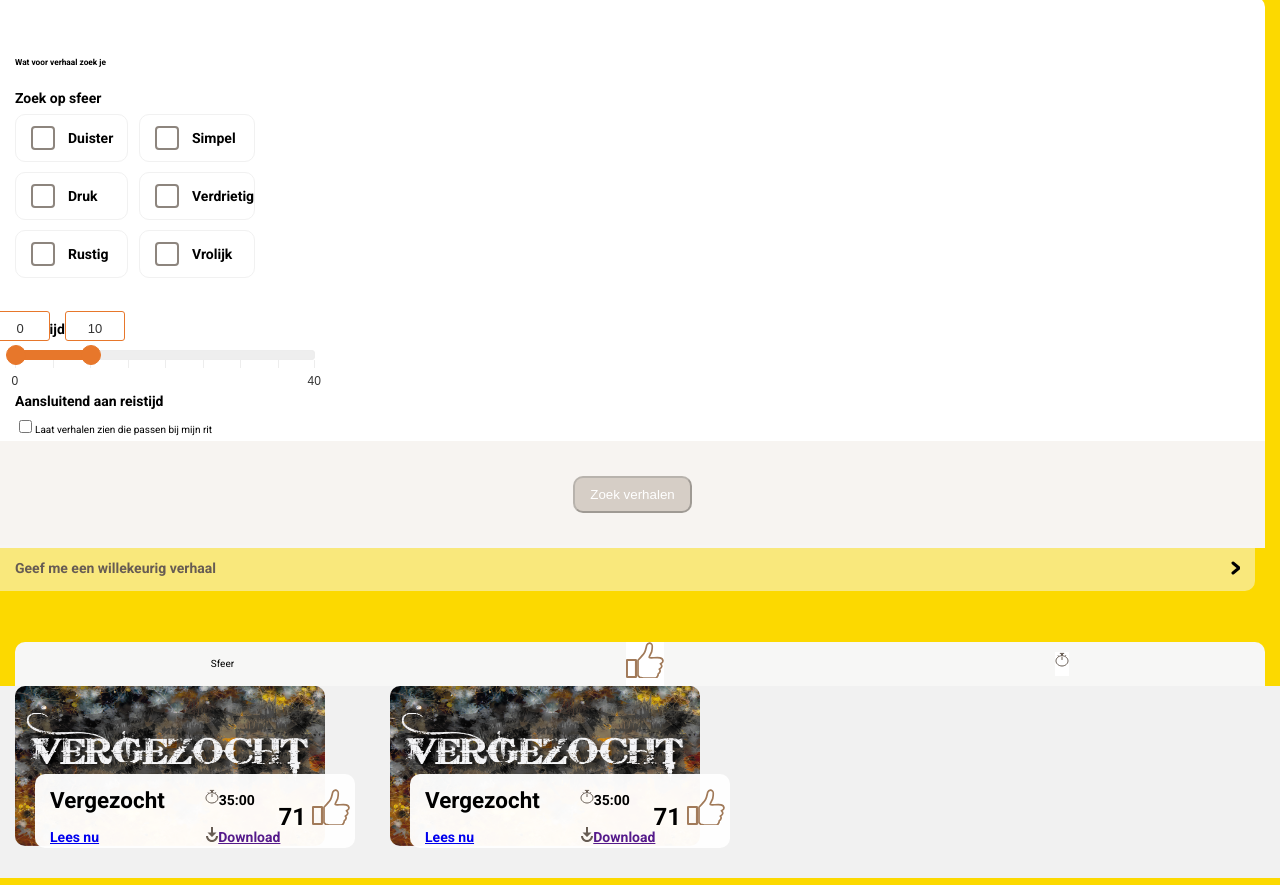
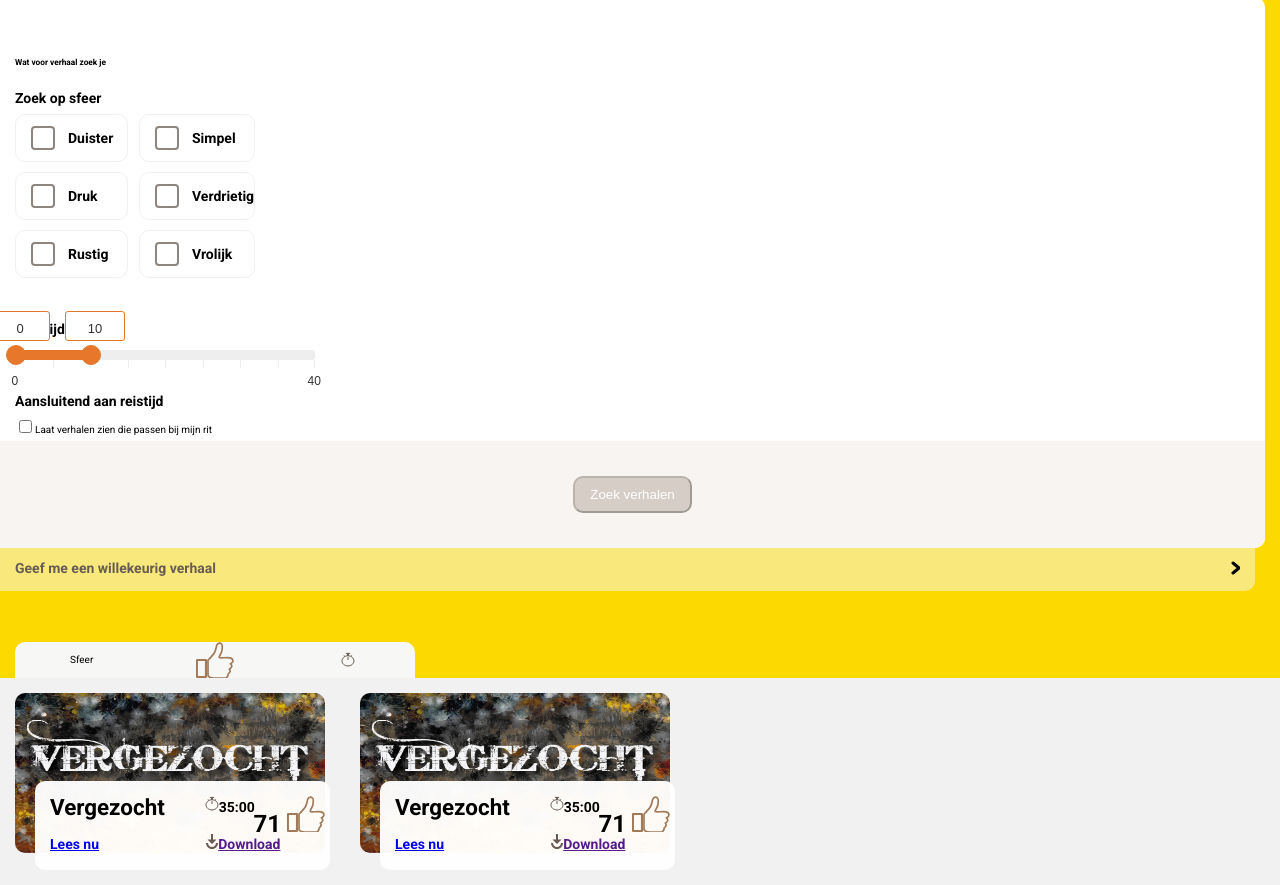
Before and after one commit to Mokerstier/U-ov, a plain HTML site: page resultaten.html in a window 1280 px wide. Shown: the part 43-928 px from the top of the page. Drawn offline with Linux system fonts and the light colour scheme.

Commit message:
Add files via upload

```diff
--- a/resultaten.html
+++ b/resultaten.html
@@ -52,10 +52,10 @@
     <section class="random"><a href="resultaten.html">Geef me een willekeurig verhaal <img src="img/icon/arrow/right.svg" alt="pijl naar rechts"></a></section>
     <form id="sort" action="#">
 
-            <input type="radio" name="sorteer" id="sfeer" value="Sfeer" >
+            <input type="radio" name="sorteer" id="sfeer" >
             <label for="sfeer">Sfeer</label>
 
-            <input type="radio" checked name="sorteer" id="duimpjes">
+            <input type="radio"  name="sorteer" id="duimpjes">
             <label for="duimpjes"><img src="img/icon/thumbs-up.svg" alt="meeste stemmen"></label>
 
             <input type="radio" name="sorteer" id="leesduur">
--- a/style.css
+++ b/style.css
@@ -70,10 +70,7 @@ h5{
     cursor: pointer;
 }
 /*======Zoek een verhaal===== */
-section{
-    background-color: ;
 
-}
 
 section>a{
     display: flex;
@@ -149,6 +146,7 @@ form:first-of-type{
 
 }
 form.index{
+    display: none;
     height: 0;
     overflow: hidden;
     opacity: 0;
@@ -254,6 +252,7 @@ tutorial van https://codersblock.com/blog/checkbox-trickery-with-css/ =======*/
 
 input:checked+label {
     transition: background-color .2s;
+
     background-color: #F1F1F1;
 }
 
@@ -282,6 +281,7 @@ input:checked+label::before {
 
 #klik[type=checkbox]:checked~form{
     position: absolute;
+    display: block;
     opacity: 1;
     top: 0;
     left: 0;
@@ -297,6 +297,7 @@ form footer:first-of-type{
     justify-content: center;
     padding: 35px 0;
     background-color: #F7F4F1;
+    border-bottom-right-radius: 10px;
 }
 /*Button Formulier */
 #zoek {
@@ -316,6 +317,7 @@ form footer:first-of-type{
 
 /*========Sorteer======*/
 #sort{
+    max-width: 40em;
     background-color: #f7f7f6;
     margin-top: 3rem;
     margin-left: 15px;
@@ -327,18 +329,23 @@ form footer:first-of-type{
     border-top-right-radius: 10px;
 }
 #sort input{
+
     position: absolute;
     left: -99999px;
 }
-#sort label{
+form>label{
+    display: flex;
+    justify-content: center;
     background-color: #f7f7f6;
-    cursor: pointer;
+    width: 33%;
 }
-#sort input[type=radio]:checked~label{
+
+form input[type=radio]:checked+label{
     background-color: #FFFFFF;
 }
 /*======Resultaten======*/
 main{
+    padding-top: 1.5em;
     display: flex;
     flex-wrap: wrap;
     background-color: #f1f1f1;
@@ -350,7 +357,7 @@ article{
     flex-wrap: wrap;
     justify-content: space-between;
     height: 12rem;
-    max-width: 360px;
+    max-width: 100vw;
 }
 article h3{
     padding:0 ;
@@ -361,11 +368,12 @@ article header{
     background-color: rgba(255,255,255,.96);
     display: flex;
     flex-wrap: wrap;
-    margin-right: 20px;
+    margin-right: 1.5em;
     margin-left: 20px;
     border-radius: 10px;
     position: relative;
     bottom: 80px;
+    max-width: 330px;
 }
 article ul{
     display: flex;
@@ -386,6 +394,12 @@ article li{
     list-style: none;
     padding-right: 25px;
 }
+article li:nth-child(3){
+    padding-bottom: 15px;;
+}
+article li:nth-child(4){
+    padding-bottom: 15px;
+}
 article li:last-of-type{
     font-size: 2.4em;
     font-weight: 700;
@@ -394,10 +408,16 @@ article li:last-of-type{
     top: 0;
 }
 article footer{
-    margin-right: 20px;
+    margin-right: 2em;
+
 }
 article>footer img{
     border-radius: 10px;
     width: 310px;
     height: 160px;
 }
+@media only screen and (min-width: 600px) {
+    article {max-width: 33em;}
+
+
+}
```
